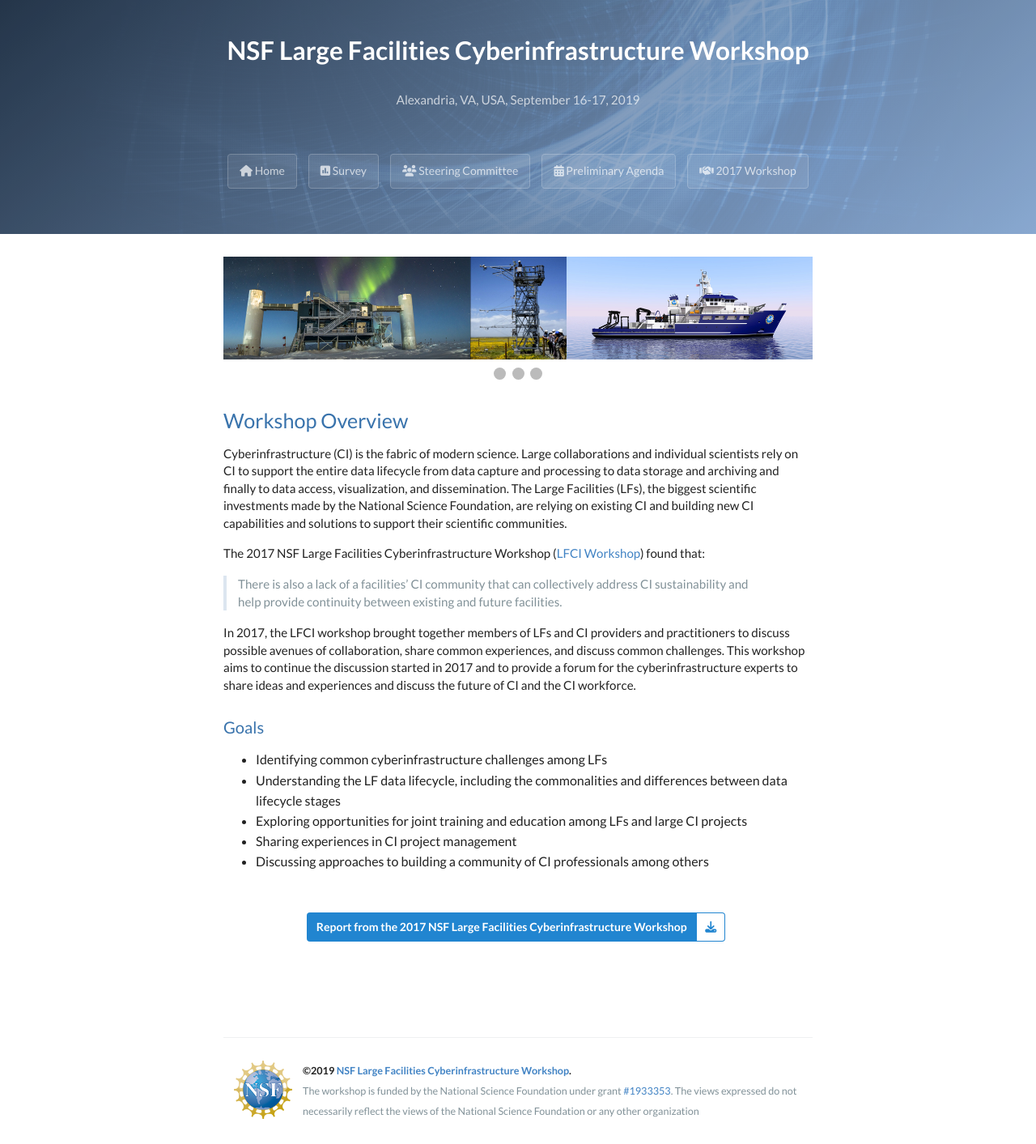
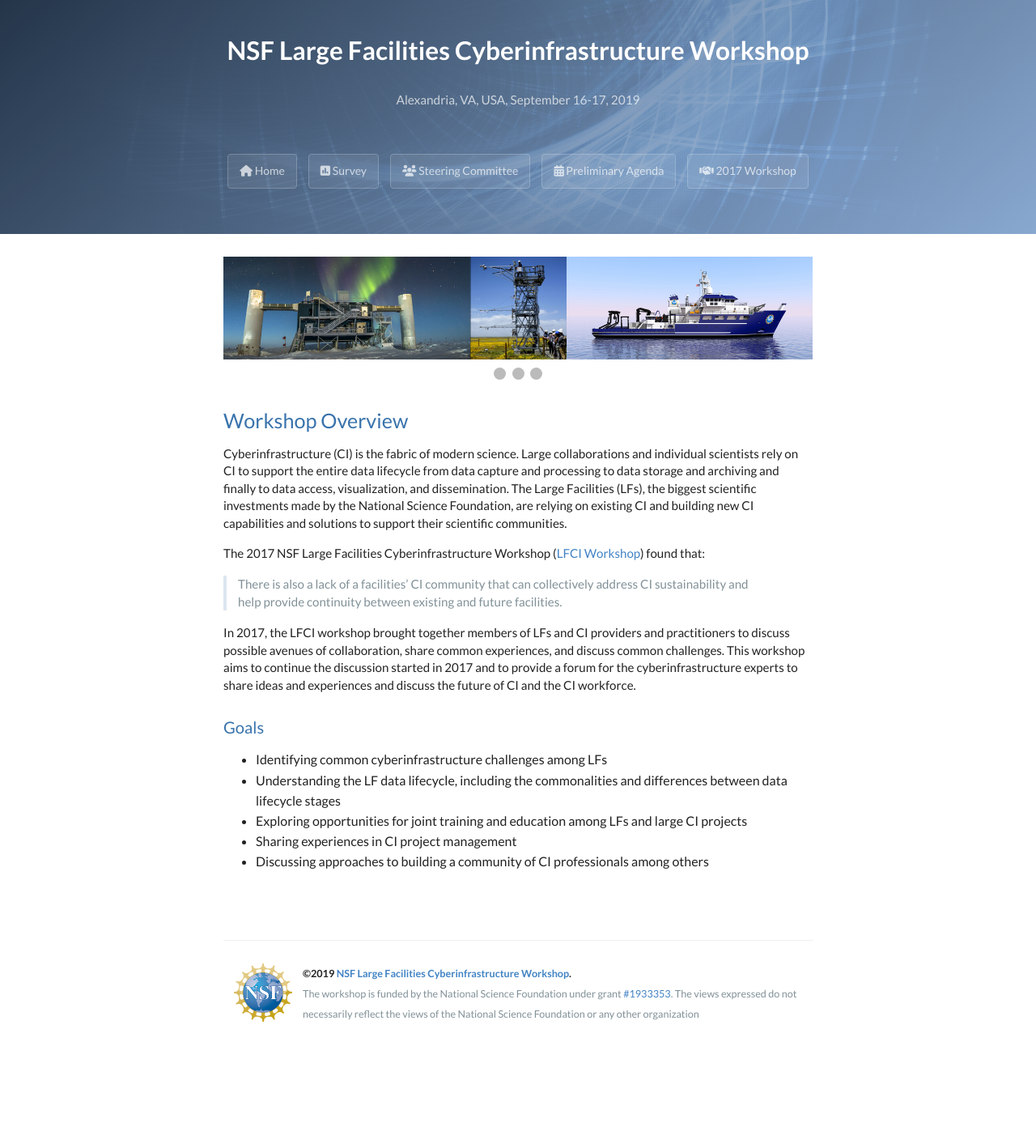
Before and after one commit to facilitiesci/facilitiesci.github.io, a Jekyll site: the page built from index.md, in a window 1280 px wide. Shown: the whole page at 81% size. Built offline with Jekyll 4.4.1, drawn with Linux system fonts in a browser that asks for light colours; nearby versions of some CDN libraries; after the commit the page ends 1293 px from its top, so only the background shows below that.

Commit message:
Update index.md

```diff
--- a/index.md
+++ b/index.md
@@ -59,7 +59,7 @@
 - Sharing experiences in CI project management
 - Discussing approaches to building a community of CI professionals among others
 
-<div style="width: 100%; text-align: center; padding: 2em">
+<!--div style="width: 100%; text-align: center; padding: 2em">
     <div class="ui left labeled button" tabindex="0">
       <a href="assets/reports/facilitiesci-workshop-report-11-17.pdf" class="ui blue label" target="_blank">
         Report from the 2017 NSF Large Facilities Cyberinfrastructure Workshop
@@ -68,7 +68,7 @@
         <i class="fas fa-download"></i>
       </div>
     </div>
-</div>
+</div-->
 
 <script type="text/javascript">
 var slideIndex = 0;
```
